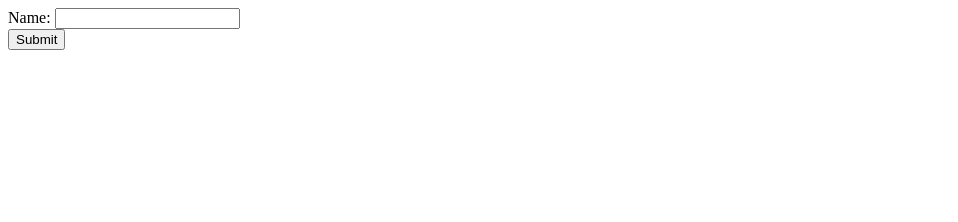
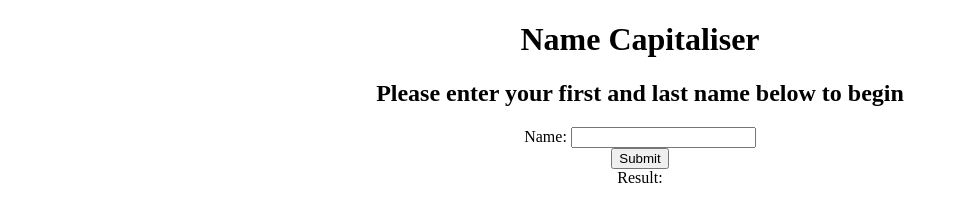
Before and after one commit to BremnerCoding/Capitalising-A-Name, a plain HTML site: page index.html in a window 1280 px wide. Shown: the whole page, without its empty margins (0-958 px from the left). Drawn offline with Linux system fonts and the light colour scheme.

Commit message:
Capitalise a Name

```diff
--- a/index.html
+++ b/index.html
@@ -8,9 +8,12 @@
     <link rel="stylesheet" href="style.css" />
   </head>
   <body>
+    <h1>Name Capitaliser</h1>
+    <h2>Please enter your first and last name below to begin</h2>
     <label id="nameLabel">Name:</label>
     <input type="text" id="nameInput" /><br />
-    <button id="submitButton">Submit</button>
+    <button id="submitButton">Submit</button><br />
+    <label id="result">Result:</label>
     <script src="index.js"></script>
   </body>
 </html>
--- a/index.js
+++ b/index.js
@@ -24,5 +24,5 @@ document.getElementById("submitButton").onclick = function() {
         };
     };
     fullName = capitalisedFirstName + " " + capitalisedLastName;
-    console.log(fullName);
+    document.getElementById("result").innerHTML = "Result: " + fullName;
 };
--- a/style.css
+++ b/style.css
@@ -0,0 +1,3 @@
+body {
+    text-align: center;
+}
```
